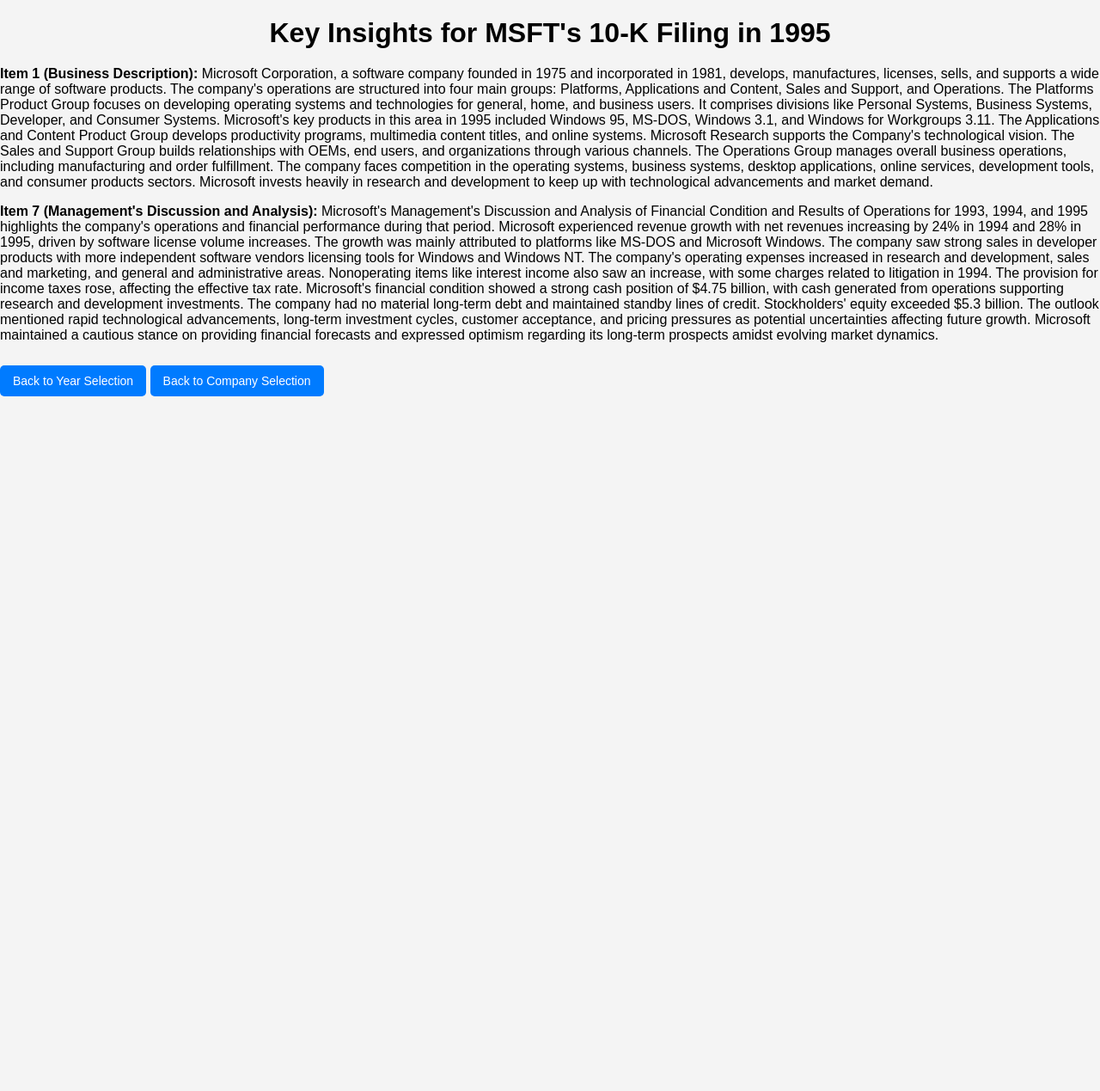
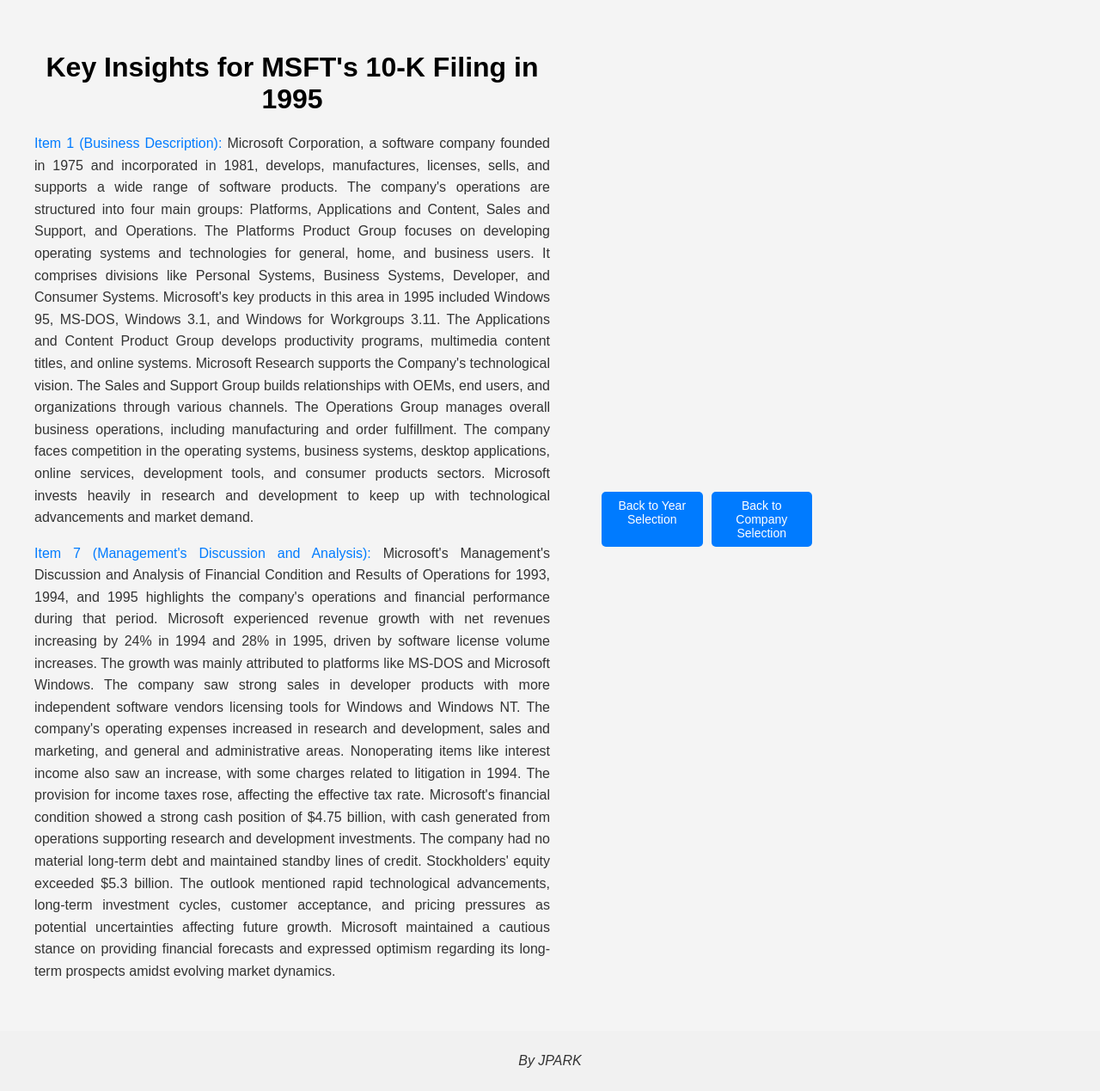
Before and after one commit to JPARK1220/fintech, a Flask app: page /insights/MSFT/1995 in a window 1280 px wide. Shown: the whole page at 86% size. Before the commit the page ends 461 px from the top, so only its background shows below. Run offline with Flask 3, Linux system fonts and the light colour scheme.

Commit message:
Fix links

```diff
--- a/templates/index.html
+++ b/templates/index.html
@@ -11,7 +11,7 @@
     <div class="container">
         <div class="content">
             <h1>10-K Insights Proof of Concept Project</h1>
-            <p>Public companies in the US file <a href="https://www.sec.gov/edgar/searchedgar/companysearch.html"
+            <p>Public companies in the US file <a href="https://www.investopedia.com/terms/1/10-k.asp"
                     class="strong-link"><strong>10-Ks</strong></a> with the SEC every year. These are comprehensive
                 documents that detail the companies' business health. This website leverages LLM technology, in this
                 case <a href="https://www.openai.com/" class="strong-link"><strong>OpenAI GPT-3.5 Turbo
--- a/templates/insights.html
+++ b/templates/insights.html
@@ -8,8 +8,11 @@
 </head>
 
 <body>
+    <div class="container">
+        <!-- Content Area -->
+        <div class="content">
             <h1>Key Insights for {{ ticker }}'s 10-K Filing in {{ year }}</h1>
-    <div>
+            <!-- Item Descriptions -->
             {% if content.get('item1') and content.get('item1') != 'No data available' %}
             <p><strong>Item 1 (Business Description):</strong> {{ content.get('item1') }}</p>
             {% endif %}
@@ -19,9 +22,16 @@
             {% if content.get('item7') and content.get('item7') != 'No data available' %}
             <p><strong>Item 7 (Management's Discussion and Analysis):</strong> {{ content.get('item7') }}</p>
             {% endif %}
-        <a href="{{ url_for('years', ticker=ticker) }}">Back to Year Selection</a>
-        <a href="{{ url_for('index') }}">Back to Company Selection</a>
         </div>
+        <!-- Navigation Links, potentially using grid or flex styling if suitable -->
+        <div class="grid-container">
+            <a href="{{ url_for('years', ticker=ticker) }}" class="button">Back to Year Selection</a>
+            <a href="{{ url_for('index') }}" class="button">Back to Company Selection</a>
+        </div>
+    </div>
+    <footer>
+        <p class="credits">By JPARK</p>
+    </footer>
 </body>
 
 </html>
--- a/templates/references.html
+++ b/templates/references.html
@@ -29,9 +29,13 @@
 
         </div>
     </div>
+
     <footer>
         <p class="credits">By <i>JPARK</i></p>
     </footer>
+    <div class="back-button">
+        <a href="{{ url_for('index') }}">Back to Company Selection</a>
+    </div>
 </body>
 
 </html>
```
Also changed, not shown: 5 other files. Lines whose indentation alone changed are shown as unchanged.
